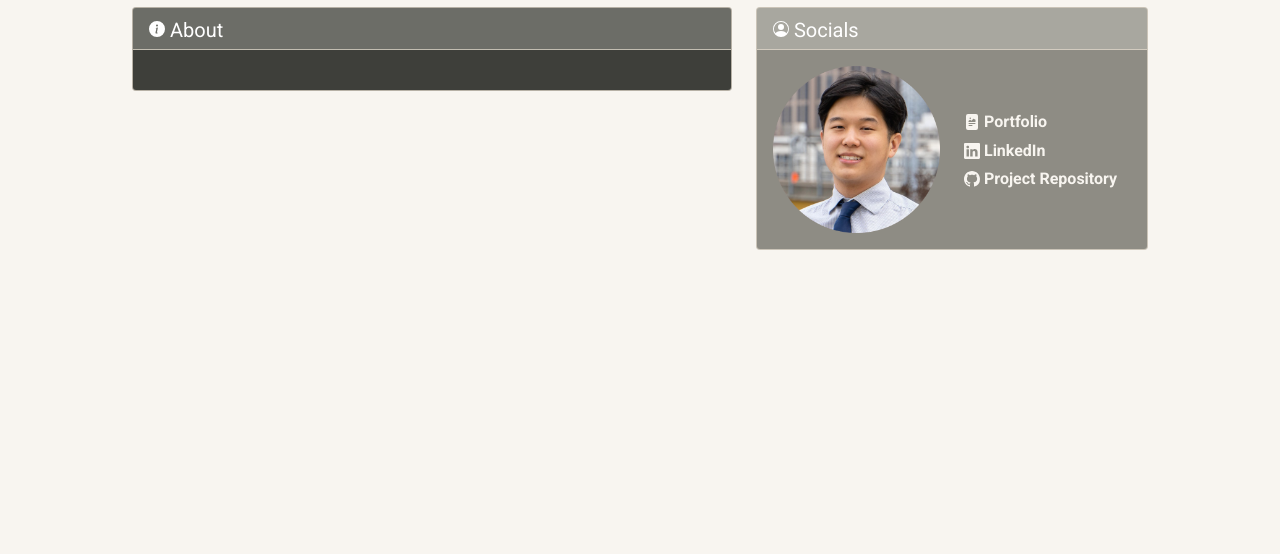
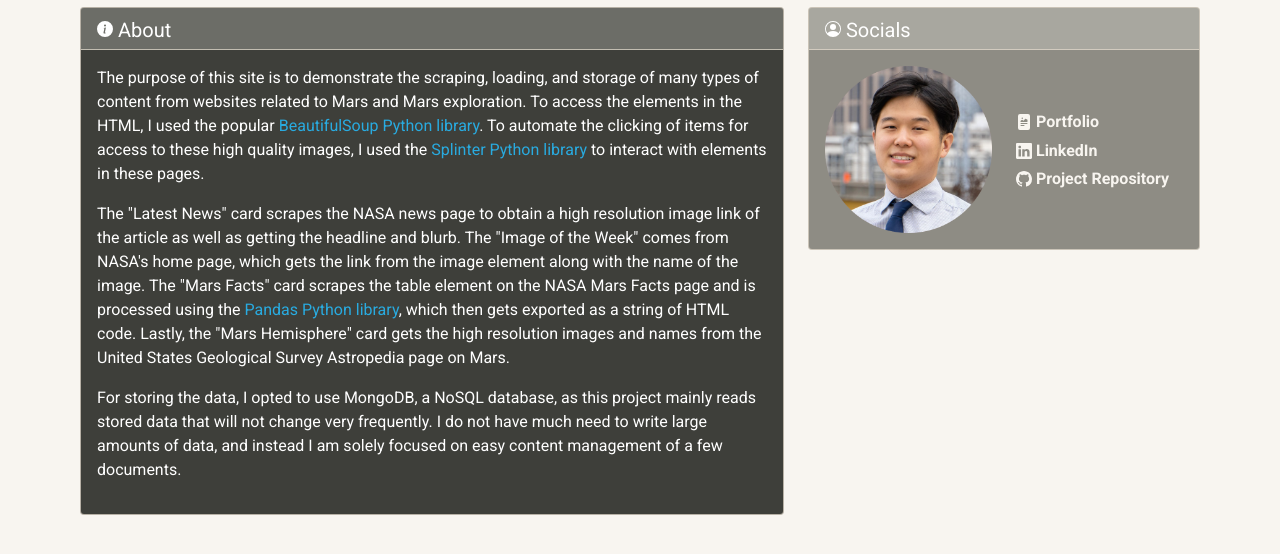
Before and after one commit to charlesphil/mars-scrape, a Flask app: template Missions_to_Mars/templates/about.html in a window 1280 px wide. Shown: the part 67-621 px from the top of the page. Run offline with Flask 2, Linux system fonts and the light colour scheme; the template is opened without the code that fills it, so the values that code supplies are empty; parts of the project's set-up code (start-up, migrations or seed data) failed here and were passed over; some libraries are stand-ins or nearby versions.

Commit message:
Finished everything. Ready to submit.

```diff
--- a/Missions_to_Mars/templates/about.html
+++ b/Missions_to_Mars/templates/about.html
@@ -3,7 +3,7 @@
 {% block title %}About{% endblock %}
 {% block main %}
     <div class="row justify-content-center mt-md-3 mx-md-3 mx-lg-0">
-        <div class="col-md-7 col-lg-6">
+        <div class="col-md-7">
             <div class="card bg-primary text-white">
                 <div class="card-header">
                     <h5>
@@ -13,9 +13,10 @@
                         <span class="align-middle">About</span>
                     </h5>
                 </div>
-                <div class="card-body">
-                    <h4 class="card-title"></h4>
-                    <p class="card-text"></p>
+                <div class="card-body card-text">
+                    <p>The purpose of this site is to demonstrate the scraping, loading, and storage of many types of content from websites related to Mars and Mars exploration. To access the elements in the HTML, I used the popular <a href="https://www.crummy.com/software/BeautifulSoup/bs4/doc/" class="text-decoration-none link-info">BeautifulSoup Python library</a>. To automate the clicking of items for access to these high quality images, I used the <a href="https://splinter.readthedocs.io/en/latest/" class="text-decoration-none link-info">Splinter Python library</a> to interact with elements in these pages.</p>
+                    <p>The "Latest News" card scrapes the NASA news page to obtain a high resolution image link of the article as well as getting the headline and blurb. The "Image of the Week" comes from NASA's home page, which gets the link from the image element along with the name of the image. The "Mars Facts" card scrapes the table element on the NASA Mars Facts page and is processed using the <a href="https://pandas.pydata.org/" class="text-decoration-none link-info">Pandas Python library</a>, which then gets exported as a string of HTML code. Lastly, the "Mars Hemisphere" card gets the high resolution images and names from the United States Geological Survey Astropedia page on Mars.</p>
+                    <p>For storing the data, I opted to use MongoDB, a NoSQL database, as this project mainly reads stored data that will not change very frequently. I do not have much need to write large amounts of data, and instead I am solely focused on easy content management of a few documents.</p>
                 </div>
             </div>
         </div>
```
